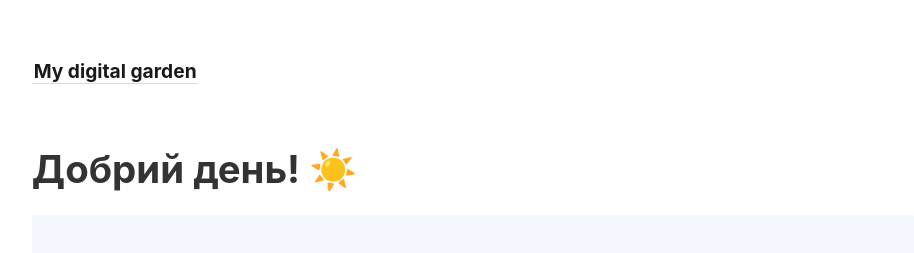
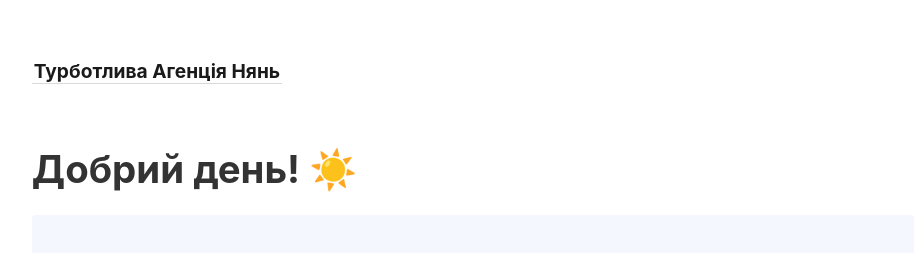
Before and after one commit to ivanchopyk/turbotlyva.agency, a Jekyll site: the page built from _pages/index.md, in a window 1280 px wide. Shown: the top 253 px of the page, without its empty margins (45-959 px from the left). Built offline with Jekyll 4.4.1, drawn with Linux system fonts in a browser that asks for light colours.

Commit message:
body - agency

```diff
--- a/_config.yml
+++ b/_config.yml
@@ -1,4 +1,4 @@
-title:               My digital garden
+title:               Турботлива Агенція Нянь
 include:             ['_pages']
 exclude:             ['_includes/notes_graph.json']
 # You may need to change the base URL depending on your deploy configuration.
```
